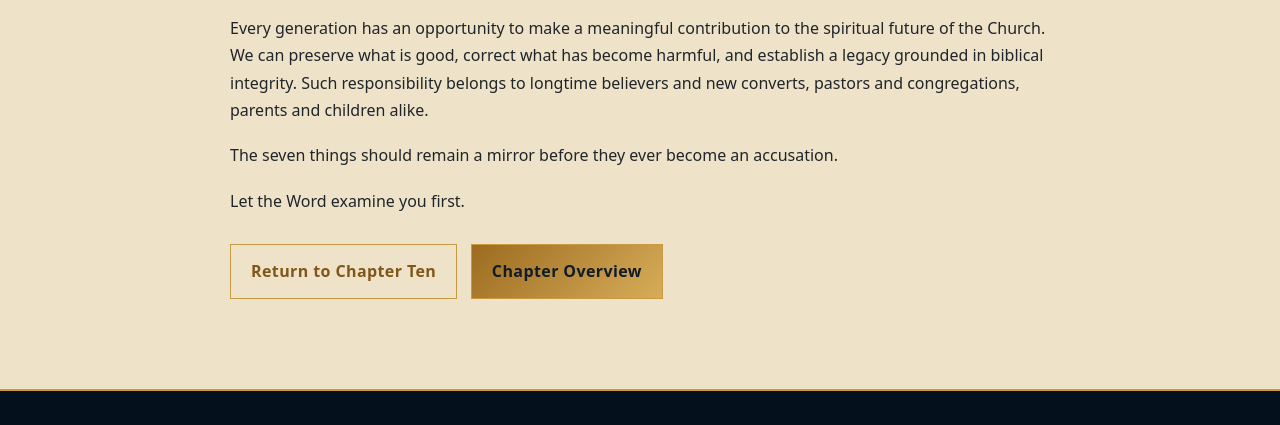
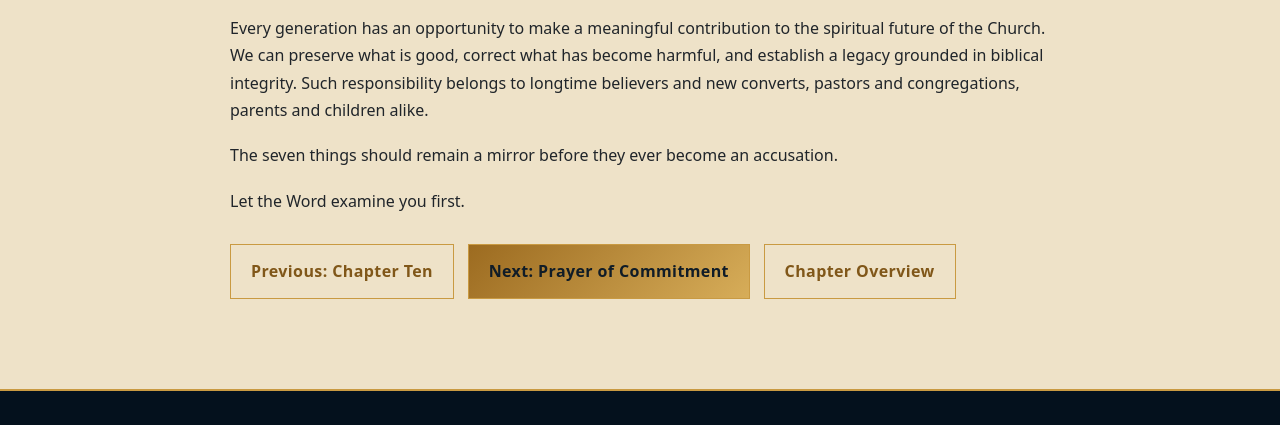
Before and after one commit to brad-hobbswd/six-things, a plain HTML site: page closing-thoughts.html in a window 1280 px wide. Shown: the part 1158-1583 px from the top of the page. Drawn offline with Linux system fonts and the light colour scheme.

Commit message:
Complete previous and next page navigation

```diff
--- a/closing-thoughts.html
+++ b/closing-thoughts.html
@@ -6,4 +6,4 @@
 <p>Perhaps the greatest lesson of this examination is that Scripture must never become a substitute for personal transformation. Knowing the passages, remembering the commandments, and teaching others about righteousness carry little meaning when our own conduct contradicts the principles we proclaim. The Word of God was never intended to become a collection of weapons for personal disputes. Its authority calls us toward humility, truth, justice, and a life that reflects the character of Christ.</p>
 <p>Every generation has an opportunity to make a meaningful contribution to the spiritual future of the Church. We can preserve what is good, correct what has become harmful, and establish a legacy grounded in biblical integrity. Such responsibility belongs to longtime believers and new converts, pastors and congregations, parents and children alike.</p>
 <p>The seven things should remain a mirror before they ever become an accusation.</p>
-<p class="closing-line">Let the Word examine you first.</p><div class="button-row"><a class="button button-outline" href="/six-things/chapter-ten.html">Return to Chapter Ten</a><a class="button" href="/six-things/chapters.html">Chapter Overview</a></div></article></section></main><div id="site-footer"></div><script src="/six-things/script.js" defer></script></body></html>
+<p class="closing-line">Let the Word examine you first.</p><div class="button-row"><a class="button button-outline" href="/six-things/chapter-ten.html">Previous: Chapter Ten</a><a class="button" href="/six-things/prayer-of-commitment.html">Next: Prayer of Commitment</a><a class="button button-outline" href="/six-things/chapters.html">Chapter Overview</a></div></article></section></main><div id="site-footer"></div><script src="/six-things/script.js" defer></script></body></html>
```
